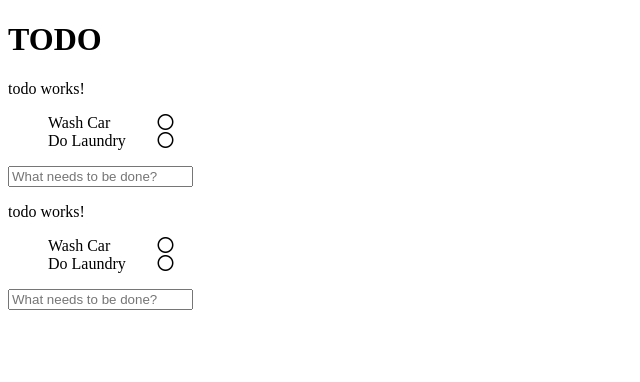
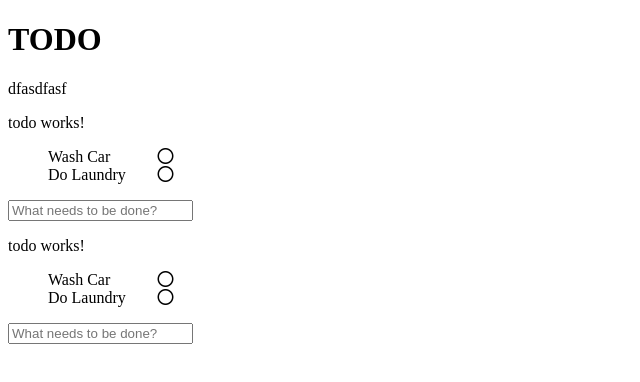
Before and after one commit to matthewrmoyer/angular2do, an Angular app: page / in a window 1280 px wide. Shown: the top 382 px of the page, without its empty margins (0-640 px from the left). Built offline with nearby package versions, Linux system fonts and the light colour scheme.

Commit message:
add aasdfsadf

```diff
--- a/src/app/app.component.html
+++ b/src/app/app.component.html
@@ -1,6 +1,7 @@
 <h1>
   {{title}}
 </h1>
+<p>dfasdfasf</p>
 
 <app-todo></app-todo>
 <app-todo></app-todo>
--- a/src/app/app.component.ts
+++ b/src/app/app.component.ts
@@ -6,5 +6,5 @@ import { Component } from '@angular/core';
   styleUrls: ['./app.component.scss']
 })
 export class AppComponent {
-  title = 'TODO' ;
+  title = 'TODO';
 }
```
